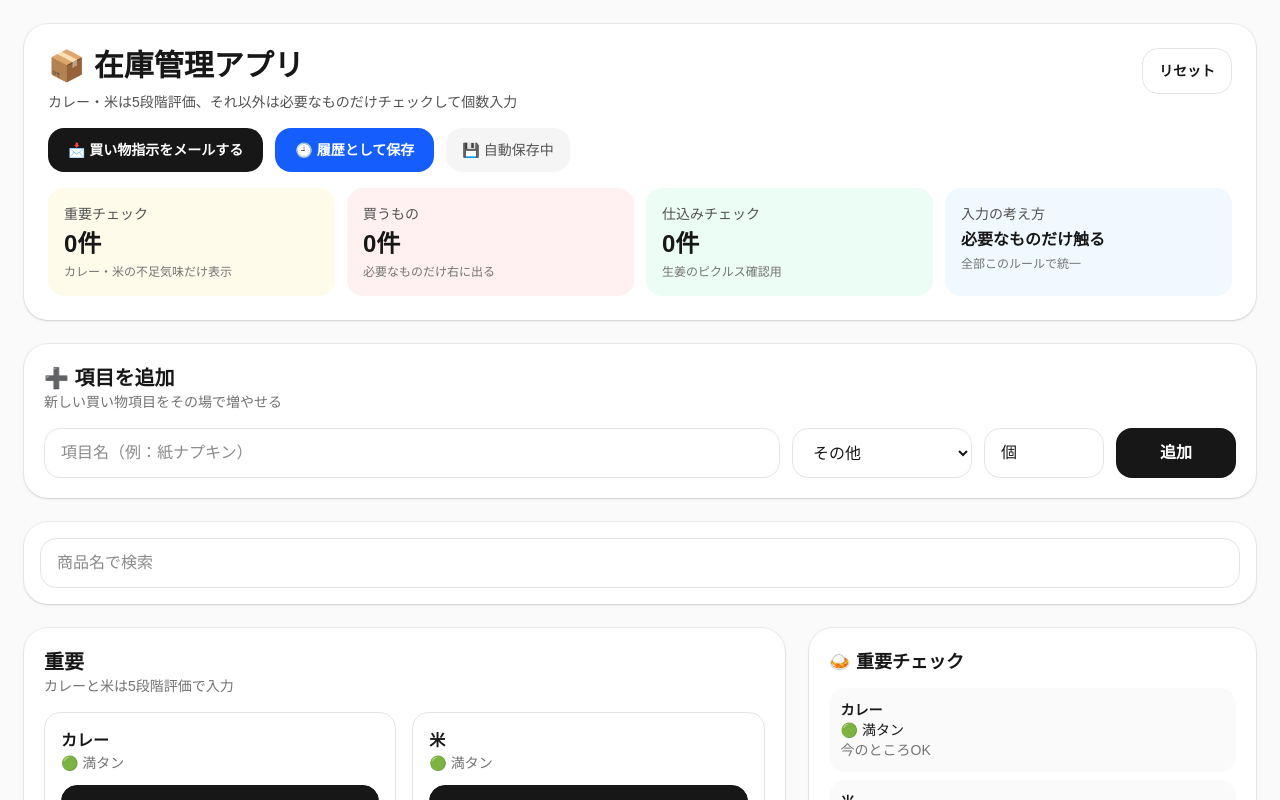
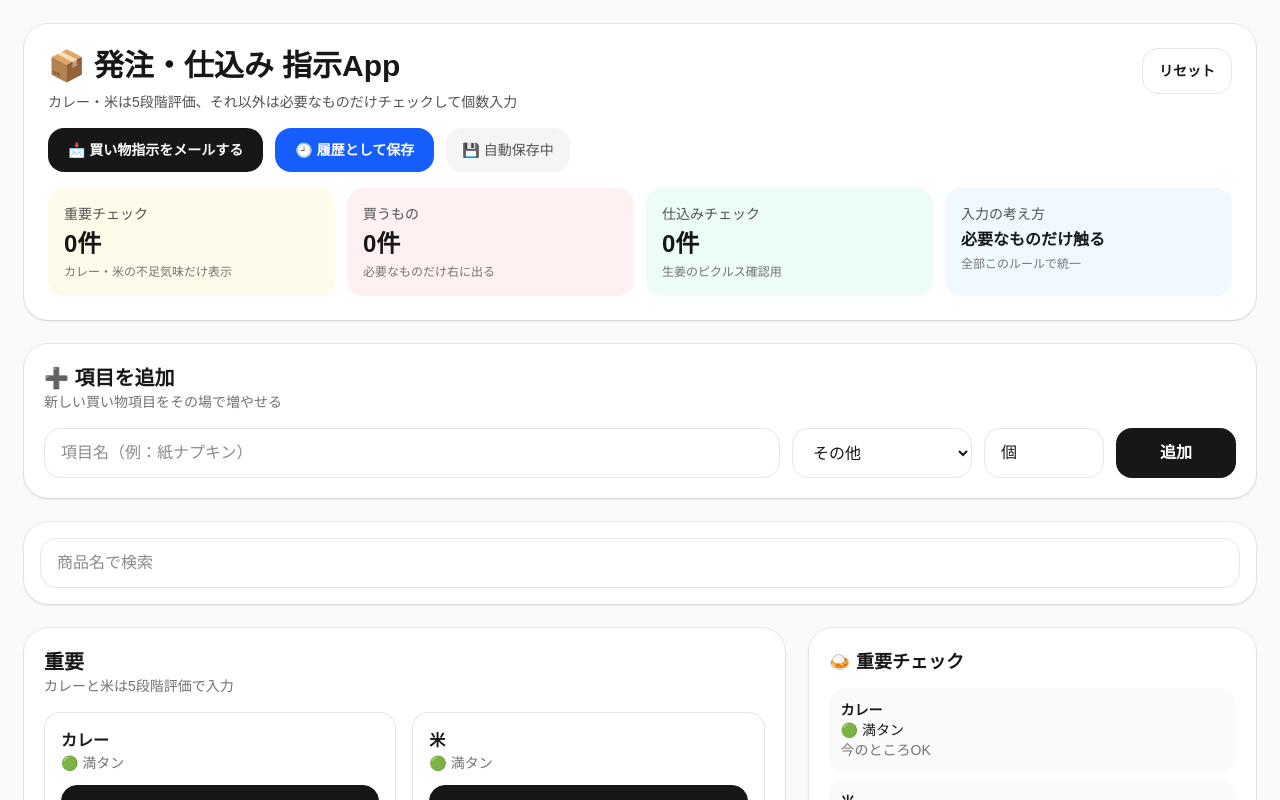
Before and after one commit to kirariinc/vinvin-curry, a Next.js app: page / in a window 1280 px wide. Shown: the top 800 px of the page. Built offline with nearby package versions, Linux system fonts and the light colour scheme.

Commit message:
タイトル変更

```diff
--- a/app/page.tsx
+++ b/app/page.tsx
@@ -431,7 +431,7 @@
         <section className="rounded-3xl bg-white p-6 shadow-sm ring-1 ring-black/5">
           <div className="flex flex-wrap items-start justify-between gap-3">
             <div>
-              <h1 className="text-3xl font-bold">📦 在庫管理アプリ</h1>
+              <h1 className="text-3xl font-bold">📦 発注・仕込み 指示App</h1>
               <p className="mt-2 text-sm text-neutral-600">
                 カレー・米は5段階評価、それ以外は必要なものだけチェックして個数入力
               </p>
```
